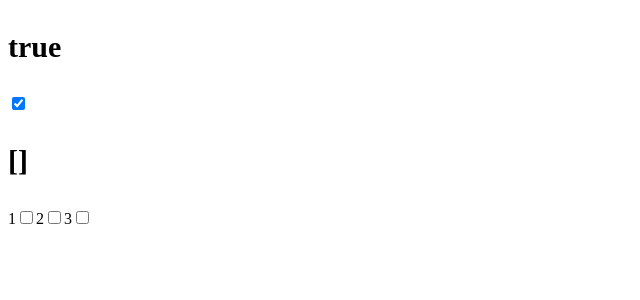
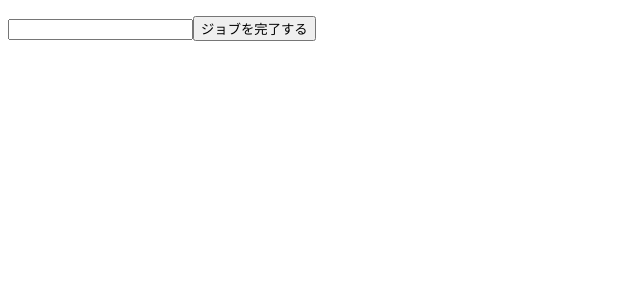
Before and after one commit to Atsu77/ninja_code_vue, a Vue app: page / in a window 1280 px wide. Shown: the top 300 px of the page, without its empty margins (0-640 px from the left). Built offline with nearby package versions, Linux system fonts and the light colour scheme.

Commit message:
中級04

```diff
--- a/src/App.vue
+++ b/src/App.vue
@@ -1,24 +1,38 @@
 <template>
   <div id="app">
-    <p>{{ checked }}</p>
-    <input type="checkbox" v-model="checked" />
-    <p>{{ selectedValues }}</p>
-    <label for="one">1</label>
-    <input type="checkbox" id="one" v-model="selectedValues" />
-    <label for="two">2</label>
-    <input type="checkbox" id="two" value="2" v-model="selectedValues" />
-    <label for="three">3</label>
-    <input type="checkbox" id="three" value="3" v-model="selectedValues" />
+    <div>
+      <ul>
+        <li v-for="job in jobs" :key="job.key">
+          {{ job.name }}
+        </li>
+      </ul>
+    </div>
+    <form @submit.prevent="addJob">
+      <input type="text" v-model="newJobName" />
+      <input type="submit" value="ジョブを完了する" />
+    </form>
   </div>
 </template>
 
 <script>
+/* eslint-disable prettier/prettier */
 export default {
   name: "App",
   data: () => ({
-    checked: true,
-    selectedValues: [],
+    jobs: [],
+    newJobName: "",
   }),
+  methods: {
+    addJob() {
+      this.jobs = [
+        ...this.jobs,
+        {
+          name: this.newJobName,
+        },
+      ];
+      this.newJobName = "";
+    },
+  },
 };
 </script>
 
```
